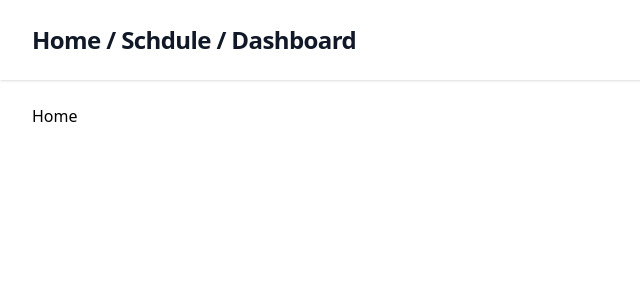
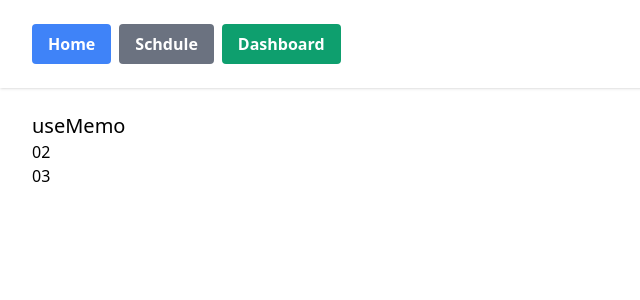
Before and after one commit to WanSong2/nextapp, a Next.js app: page / in a window 1280 px wide. Shown: the top 300 px of the page, without its empty margins (0-640 px from the left). Built offline with nearby package versions, Linux system fonts and the light colour scheme.

Commit message:
button 추가 커밋

```diff
--- a/package.json
+++ b/package.json
@@ -23,6 +23,7 @@
     "react-bootstrap": "^2.10.2",
     "react-dom": "^18",
     "react-hook-form": "^7.51.3",
+    "react-icons": "^5.2.1",
     "react-intersection-observer": "^9.10.2",
     "react-router-dom": "^6.23.0",
     "zustand": "^4.5.2"
--- a/src/app/layout.js
+++ b/src/app/layout.js
@@ -2,38 +2,32 @@ import './globals.css'
 import { Disclosure } from '@headlessui/react'
 import ReactQueryProviders from '../hooks/useReactQuery'
 import Link from 'next/link';
+
 
 export default function RootLayout({ children }) {
   return (
     <html lang="en">
       <body>
         <div className="min-h-full">
-
-
           <Disclosure as="nav" className="bg-gray-800"></Disclosure>
-
           <header className="bg-white shadow">
             <div className="mx-auto max-w-7xl px-4 py-6 sm:px-6 lg:px-8">
-              <h1 className="text-2xl font-bold tracking-tight text-gray-900 ">
-                <Link href="/">Home</Link> / <Link href="/schdule">Schdule</Link> / <Link href="/dashboard">Dashboard</Link>
-              </h1>
+              <button className="bg-blue-500 hover:bg-blue-700 text-white font-bold py-2 px-4 rounded mr-2">
+                <Link href="/">Home</Link>
+              </button>
+              <button className="bg-gray-500 hover:bg-blue-700 text-white font-bold py-2 px-4 rounded mr-2">
+                <Link href="/"><Link href="/schdule">Schdule</Link></Link>
+              </button>
+              <button className="bg-green-500 hover:bg-blue-700 text-white font-bold py-2 px-4 rounded mr-2">
+                <Link href="/"><Link href="/dashboard">Dashboard</Link></Link>
+              </button>
             </div>
           </header>
-
-
-
-
-
-
-
           <main>
             <div className="mx-auto max-w-7xl py-6 sm:px-6 lg:px-8">
               <ReactQueryProviders>{children}</ReactQueryProviders>
             </div>
           </main>
-
-
-
         </div>
       </body>
     </html>
--- a/src/app/page.js
+++ b/src/app/page.js
@@ -5,6 +5,12 @@ import FareList from "../components/FareList";
 
 export default function Home() {
   return (
-    <>Home</>
+    <>
+      <div className="grid grid-flow-row auto-rows-max">
+        <div className="text-xl">useMemo</div>
+        <div>02</div>
+        <div>03</div>
+      </div>
+    </>
   );
 }
--- /dev/null
+++ b/src/components/Navbar.js
@@ -0,0 +1,24 @@
+"use client"
+
+import Link from "next/link";
+import { Navbar } from "flowbite-react";
+
+export default function Component() {
+  return (
+    <Navbar fluid rounded>
+
+      <Navbar.Toggle />
+      <Navbar.Collapse>
+        <Navbar.Link href="#" active>
+          Home
+        </Navbar.Link>
+        <Navbar.Link as={Link} href="#">
+          About
+        </Navbar.Link>
+        <Navbar.Link href="#">Services</Navbar.Link>
+        <Navbar.Link href="#">Pricing</Navbar.Link>
+        <Navbar.Link href="#">Contact</Navbar.Link>
+      </Navbar.Collapse>
+    </Navbar>
+  );
+}
--- a/src/components/SearchForm.js
+++ b/src/components/SearchForm.js
@@ -98,7 +98,7 @@ export default function SearchForm({ onRefresh }) {
       </div>
       <button
         type="submit"
-        className="text-white bg-blue-700 hover:bg-blue-800 focus:ring-4 focus:outline-none focus:ring-blue-300 font-medium rounded-lg text-sm w-full sm:w-auto px-5 py-2.5 text-center dark:bg-blue-600 dark:hover:bg-blue-700 dark:focus:ring-blue-800"
+        className="text-white bg-blue-700 hover:bg-blue-800 focus:ring-4 focus:outline-none focus:ring-blue-300 font-medium rounded-lg text-sm w-full sm:w-auto px-10 py-2.5 text-center dark:bg-blue-600 dark:hover:bg-blue-700 dark:focus:ring-blue-800"
       >
         검색
       </button>
--- a/src/stores/scheduleStore.js
+++ b/src/stores/scheduleStore.js
@@ -8,8 +8,8 @@ const useSceduleStore = create((set) => ({
     sort: "priceAsc",
     trip: "RT",
     dep0: "ICN",
-    dep1: "KIX",
-    arr0: "KIX",
+    dep1: "NRT",
+    arr0: "NRT",
     arr1: "ICN",
     depdate0: 20240817,
     depdate1: 20240820,
```
Also changed, not shown: 1 other file (tests, documents, lock files or other folders).
